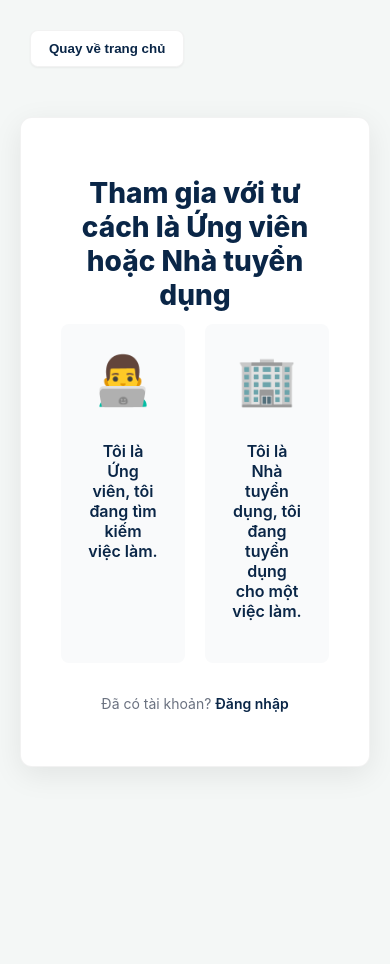
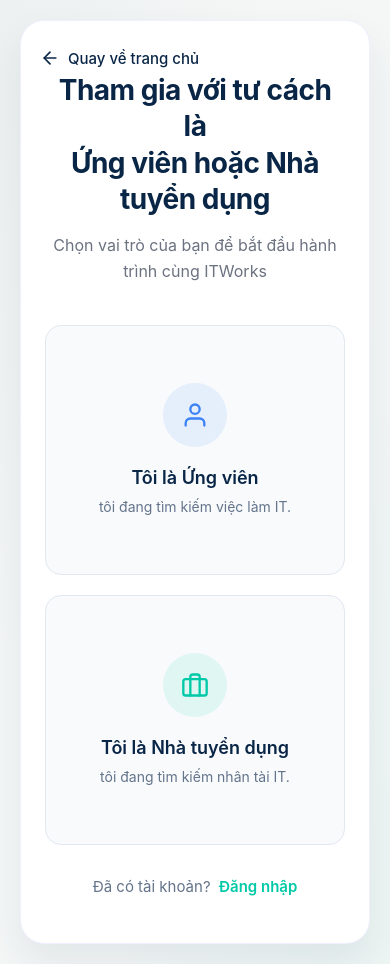
Before and after one commit to Thinkj07/itwork, a React (Create React App) app in the folder frontend/: page /signup in a window 390 px wide. Before the commit the page ends 884 px from the top, so only its background shows below. Built offline with nearby package versions, Linux system fonts and the light colour scheme; no server answers.

Commit message:
update ui role

```diff
--- a/frontend/src/pages/Auth.css
+++ b/frontend/src/pages/Auth.css
@@ -3,51 +3,62 @@
   display: flex;
   align-items: center;
   justify-content: center;
-  background: var(--bg-body);
+  background-color: #F4F7F6;
+  background-image:
+    radial-gradient(at 0% 0%, rgba(10, 38, 71, 0.03) 0px, transparent 50%),
+    radial-gradient(at 100% 100%, rgba(0, 201, 167, 0.03) 0px, transparent 50%);
   padding: 20px;
   position: relative;
 }
 
+/* 2. Top-Left Button */
 .home-button {
   position: absolute;
-  top: 30px;
-  left: 30px;
+  top: 40px;
+  left: 40px;
   text-decoration: none;
-  background-color: white;
+  background-color: transparent;
   color: var(--primary);
-  border: 1px solid rgba(0,0,0,0.05);
-  padding: 10px 18px;
-  border-radius: var(--radius-md);
-  font-weight: 600;
+  border: none;
+  padding: 8px 0;
+  font-weight: 500;
   cursor: pointer;
-  box-shadow: var(--shadow-sm);
-  transition: all 0.3s ease;
+  transition: all 0.2s ease;
   z-index: 10;
+  display: flex;
+  align-items: center;
+  gap: 8px;
+  font-size: 15px;
+  font-family: var(--font-main);
 }
 
 .home-button:hover {
-  background-color: var(--primary);
-  transform: translateY(-1px);
-  color: white;
-  box-shadow: var(--shadow-md);
+  color: var(--secondary);
+  transform: translateX(-4px);
+  background-color: transparent;
+  box-shadow: none;
+}
+
+.home-button svg {
+  font-size: 20px;
 }
 
 .home-button:active {
-  transform: translateY(1px);
+  transform: translateX(-2px);
 }
 
 .auth-container {
   width: 100%;
-  max-width: 480px;
+  max-width: 520px; /* Slightly wider for the new card style */
   position: relative;
   z-index: 1;
-  animation: slideUp 0.6s ease-out;
+  animation: slideUp 0.6s cubic-bezier(0.16, 1, 0.3, 1);
 }
 
 @keyframes slideUp {
   from {
     opacity: 0;
-    transform: translateY(30px);
+    transform: translateY(40px);
   }
   to {
     opacity: 1;
@@ -55,159 +66,169 @@
   }
 }
 
+/* 3. Main Card Container */
 .auth-card {
   background: white;
-  border-radius: var(--radius-lg);
-  padding: 40px;
-  box-shadow: var(--shadow-soft);
-  border: 1px solid rgba(0,0,0,0.05);
+  border-radius: 24px;
+  padding: 48px;
+  box-shadow: 0 20px 40px rgba(10, 38, 71, 0.08); /* Soft shadow */
+  border: 1px solid #EEEFFF; /* Thin border */
   transition: transform 0.3s ease, box-shadow 0.3s ease;
 }
 
 .auth-card:hover {
-  transform: translateY(-5px);
-  box-shadow: 0 25px 50px rgba(0, 0, 0, 0.1);
+  transform: translateY(-4px);
+  box-shadow: 0 30px 60px rgba(10, 38, 71, 0.12);
 }
 
+/* 4. Card Title */
 .auth-title {
   font-size: 28px;
-  font-weight: 800;
-  color: var(--text-main);
+  font-weight: 700;
+  color: var(--text-main); /* Deep Navy Blue */
   text-align: center;
   margin-bottom: 12px;
-  animation: fadeInDown 0.6s ease-out 0.2s both;
-}
-
-@keyframes fadeInDown {
-  from {
-    opacity: 0;
-    transform: translateY(-20px);
-  }
-  to {
-    opacity: 1;
-    transform: translateY(0);
-  }
+  letter-spacing: -0.5px;
+  line-height: 1.3;
 }
 
 .auth-subtitle {
   text-align: center;
   color: var(--text-secondary);
-  margin-bottom: 32px;
-  font-size: 14px;
+  margin-bottom: 40px;
+  font-size: 16px;
   line-height: 1.6;
-  animation: fadeIn 0.6s ease-out 0.3s both;
 }
 
-@keyframes fadeIn {
-  from { opacity: 0; }
-  to { opacity: 1; }
+/* 5. Selection Boxes (Role Cards) */
+.role-cards {
+  display: grid;
+  grid-template-columns: 1fr; /* Stack on mobile, grid on larger if needed but vertical stack is good for 2 options */
+  gap: 20px;
+  margin-bottom: 32px;
+}
+
+@media (min-width: 640px) {
+  .role-cards {
+    grid-template-columns: 1fr 1fr;
+  }
+}
+
+.role-card {
+  border: 1px solid #E2E8F0;
+  border-radius: 16px;
+  padding: 24px;
+  text-align: center;
+  cursor: pointer;
+  transition: all 0.3s cubic-bezier(0.4, 0, 0.2, 1);
+  background: #F8FAFC; /* Light Grayish Blue */
+  position: relative;
+  overflow: hidden;
+  display: flex;
+  flex-direction: column;
+  align-items: center;
+  justify-content: center;
+  min-height: 200px;
+}
+
+.role-card:hover {
+  border-color: var(--secondary);
+  background: rgba(0, 201, 167, 0.04); /* Teal very light */
+  box-shadow: 0 12px 24px rgba(0, 201, 167, 0.1);
+  transform: translateY(-4px);
+}
+
+/* Icons within Role Card */
+.role-icon-wrapper {
+  width: 64px;
+  height: 64px;
+  border-radius: 50%;
+  display: flex;
+  align-items: center;
+  justify-content: center;
+  margin-bottom: 20px;
+  font-size: 28px;
+  transition: transform 0.4s ease;
+  position: relative;
+}
+
+/* Candidate Icon Style */
+.role-card:nth-child(1) .role-icon-wrapper {
+  background-color: rgba(59, 130, 246, 0.1); /* Light Blue bg */
+  color: #3B82F6;
+}
+
+/* Employer Icon Style */
+.role-card:nth-child(2) .role-icon-wrapper {
+  background-color: rgba(0, 201, 167, 0.1); /* Light Teal bg */
+  color: var(--secondary);
+}
+
+.role-card:hover .role-icon-wrapper {
+  transform: scale(1.1);
+}
+
+.role-title {
+  font-size: 18px;
+  font-weight: 600;
+  color: var(--text-main);
+  margin-bottom: 8px;
+  display: block;
+}
+
+.role-description {
+  font-size: 14px;
+  color: #64748B; /* Slate 500 */
+  line-height: 1.5;
+  font-weight: 400;
 }
 
 .auth-form {
   margin-bottom: 24px;
-  animation: fadeIn 0.6s ease-out 0.4s both;
 }
 
 .auth-form .form-group {
-  animation: fadeInUp 0.6s ease-out both;
-}
-
-.auth-form .form-group:nth-child(1) { animation-delay: 0.5s; }
-.auth-form .form-group:nth-child(2) { animation-delay: 0.6s; }
-.auth-form .form-group:nth-child(3) { animation-delay: 0.7s; }
-
-@keyframes fadeInUp {
-  from {
-    opacity: 0;
-    transform: translateY(20px);
-  }
-  to {
-    opacity: 1;
-    transform: translateY(0);
-  }
+  margin-bottom: 20px;
 }
 
 .auth-form .btn {
   width: 100%;
   margin-top: 12px;
-  background: var(--primary); /* Navy for login */
+  background: var(--primary);
   border: none;
   padding: 14px 28px;
   font-weight: 600;
   color: white;
   border-radius: var(--radius-md);
   transition: all 0.3s ease;
+  font-size: 16px;
 }
 
 .auth-form .btn:hover {
   transform: translateY(-2px);
   background: var(--primary-light);
-  box-shadow: var(--shadow-md);
+  box-shadow: 0 10px 20px rgba(10, 38, 71, 0.2);
 }
 
+/* 6. Footer Link */
 .auth-footer {
   text-align: center;
-  color: var(--text-secondary);
-  font-size: 14px;
-  margin-top: 24px;
+  color: #64748B; /* Slate 500 */
+  font-size: 15px;
+  margin-top: 32px;
 }
 
 .auth-footer a {
-  color: var(--primary);
+  color: var(--secondary); /* Electric Teal */
   font-weight: 600;
   text-decoration: none;
-  transition: color 0.2s;
+  transition: all 0.2s;
+  margin-left: 4px;
 }
 
 .auth-footer a:hover {
   text-decoration: underline;
-  color: var(--secondary);
-}
-
-/* Role Selection */
-.role-cards {
-  display: grid;
-  grid-template-columns: 1fr 1fr;
-  gap: 20px;
-  margin-bottom: 32px;
-}
-
-.role-card {
-  border: 2px solid transparent;
-  border-radius: var(--radius-md);
-  padding: 24px;
-  text-align: center;
-  cursor: pointer;
-  transition: all 0.3s ease;
-  background: var(--bg-input);
-  position: relative;
-  overflow: hidden;
-}
-
-.role-card:hover {
-  border-color: var(--primary);
-  transform: translateY(-4px);
-  background: white;
-  box-shadow: var(--shadow-md);
-}
-
-.role-icon {
-  font-size: 48px;
-  margin-bottom: 16px;
-  transition: transform 0.4s ease;
-  display: inline-block;
-  color: var(--primary);
-}
-
-.role-card:hover .role-icon {
-  transform: scale(1.1);
-  color: var(--secondary);
-}
-
-.role-card h3 {
-  font-size: 16px;
-  color: var(--text-main);
-  font-weight: 600;
+  color: var(--secondary-hover);
 }
 
 /* ===== LOGIN PAGE ===== */
@@ -245,15 +266,17 @@
 }
 
 .login-title {
-  font-size: 36px;
+  font-size: 40px;
   font-weight: 800;
   margin-bottom: 16px;
+  letter-spacing: -1px;
 }
 
 .login-subtitle {
-  font-size: 16px;
+  font-size: 18px;
   opacity: 0.9;
   line-height: 1.6;
+  font-weight: 300;
 }
 
 .login-right {
@@ -262,13 +285,17 @@
   align-items: center;
   justify-content: center;
   background: white;
+  position: relative;
 }
 
 .login-card {
   width: 100%;
-  max-width: 450px;
-  padding: 48px 40px;
+  max-width: 480px;
+  padding: 60px;
   background: white;
+  /* Resetting box shadow for login card since it's on white bg */
+  box-shadow: none;
+  border: none;
 }
 
 .btn-login {
@@ -276,18 +303,19 @@
   background: var(--primary);
   color: white;
   font-weight: 600;
-  padding: 14px 0;
+  padding: 16px 0;
   border-radius: var(--radius-md);
   border: none;
   transition: all 0.3s ease;
   cursor: pointer;
   margin-top: 24px;
+  font-size: 16px;
 }
 
 .btn-login:hover {
   background: var(--primary-light);
   transform: translateY(-2px);
-  box-shadow: var(--shadow-md);
+  box-shadow: 0 10px 20px rgba(10, 38, 71, 0.2);
 }
 
 .btn-login:disabled {
@@ -301,13 +329,19 @@
     flex-direction: column;
   }
   .login-left {
-    height: 200px;
+    height: 240px;
     padding: 20px;
   }
   .login-right {
     padding: 40px 20px;
   }
   .login-card {
-    padding: 0;
+    padding: 20px;
+  }
+  .auth-card {
+    padding: 32px 24px;
+  }
+  .role-cards {
+    grid-template-columns: 1fr;
   }
 }
--- a/frontend/src/pages/RoleSelection.js
+++ b/frontend/src/pages/RoleSelection.js
@@ -1,6 +1,7 @@
 import React, { useState } from 'react';
 import { Link, useNavigate, useLocation } from 'react-router-dom';
 import useAuthStore from '../store/useAuthStore';
+import { FiArrowLeft } from 'react-icons/fi';
 import './Auth.css';
 
 const RoleSelection = () => {
@@ -55,11 +56,13 @@ const RoleSelection = () => {
 
   return (
     <div className="auth-page">
-      <button className="home-button" onClick={handleGoHome}>Quay về trang chủ</button>
+      <button className="home-button" onClick={handleGoHome}>
+        <FiArrowLeft /> Quay về trang chủ
+      </button>
       <div className="auth-container">
         <div className="auth-card">
           <h1 className="auth-title">
-            {role === 'candidate' ? 'Đăng ký tài khoản ứng viên' : 'Đăng ký tài khoản nhà tuyển dụng'}
+            {role === 'candidate' ? 'Đăng ký tài khoản Ứng viên' : 'Đăng ký tài khoản Nhà tuyển dụng'}
           </h1>
           <p className="auth-subtitle">
             {role === 'candidate'
--- a/frontend/src/pages/Signup.js
+++ b/frontend/src/pages/Signup.js
@@ -1,5 +1,6 @@
 import React from 'react';
 import { Link, useNavigate } from 'react-router-dom';
+import { FiArrowLeft, FiUser, FiBriefcase } from 'react-icons/fi';
 import './Auth.css';
 
 const Signup = () => {
@@ -8,26 +9,36 @@ const Signup = () => {
   const handleRoleSelect = (role) => {
     navigate('/role-selection', { state: { role } });
   };
-  // Thêm nút quay về trang chủ
+
   const handleGoHome = () => {
     navigate('/');
   };
 
   return (
     <div className="auth-page">
-      <button className="home-button" onClick={handleGoHome}>Quay về trang chủ</button>
+      <button className="home-button" onClick={handleGoHome}>
+        <FiArrowLeft /> Quay về trang chủ
+      </button>
       <div className="auth-container">
         <div className="auth-card">
-          <h1 className="auth-title">Tham gia với tư cách là Ứng viên hoặc Nhà tuyển dụng</h1>
+          <h1 className="auth-title">Tham gia với tư cách là<br />Ứng viên hoặc Nhà tuyển dụng</h1>
+          <p className="auth-subtitle">Chọn vai trò của bạn để bắt đầu hành trình cùng ITWorks</p>
 
           <div className="role-cards">
             <div className="role-card" onClick={() => handleRoleSelect('candidate')}>
-              <div className="role-icon">👨‍💻</div>
-              <h3>Tôi là Ứng viên, tôi đang tìm kiếm việc làm.</h3>
+              <div className="role-icon-wrapper">
+                <FiUser />
+              </div>
+              <span className="role-title">Tôi là Ứng viên</span>
+              <span className="role-description">tôi đang tìm kiếm việc làm IT.</span>
             </div>
+
             <div className="role-card" onClick={() => handleRoleSelect('employer')}>
-              <div className="role-icon">🏢</div>
-              <h3>Tôi là Nhà tuyển dụng, tôi đang tuyển dụng cho một việc làm.</h3>
+              <div className="role-icon-wrapper">
+                <FiBriefcase />
+              </div>
+              <span className="role-title">Tôi là Nhà tuyển dụng</span>
+              <span className="role-description">tôi đang tìm kiếm nhân tài IT.</span>
             </div>
           </div>
 
```
Also changed, not shown: frontend/src/pages/Login.js (+8 -5 lines).
